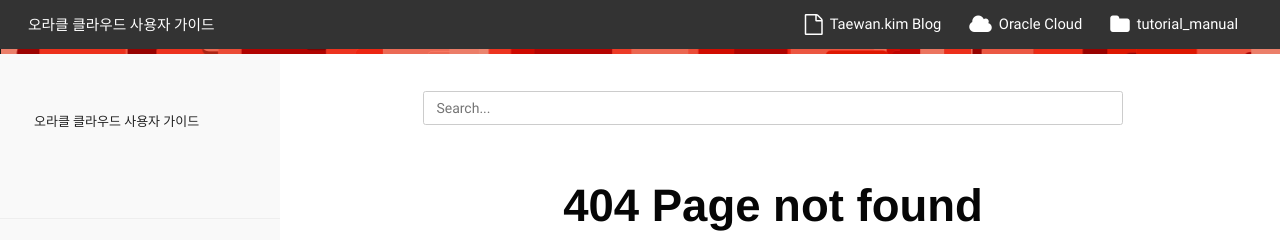
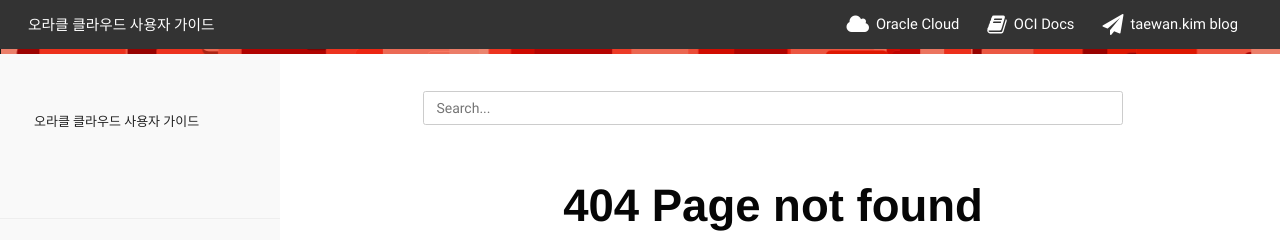
Before and after one commit to oci-docs/oci-docs.github.io, a plain HTML site: page 404.html in a window 1280 px wide. Shown: the top 240 px of the page. Drawn offline with Linux system fonts and the light colour scheme.

Commit message:
rebuilding site 2020년 3월 26일 목요일 19시 13분 13초 KST

```diff
--- a/404.html
+++ b/404.html
@@ -5,7 +5,7 @@
 
       <meta charset="utf-8">
 <meta name="viewport" content="width=device-width, initial-scale=1, maximum-scale=1, user-scalable=no">
-<meta name="revised" content="2020-03-26T18:56:43 KST">
+<meta name="revised" content="2020-03-26T19:13:09 KST">
 
 <meta name="description" content="오라클 클라우드 사용자 가이드입니다. 오라클 클라우드(OCI, Oracle Cloud Infrasturcture) 사용자를 위하여 주요 문서를 정리합니다.">
 <meta name="generator" content="Hugo 0.27.1" />
@@ -82,18 +82,18 @@
   <div class="burger"><a href="javascript:void(0);" style="font-size:15px;">&#9776;</a></div>
     <nav class="shortcuts">
             <li class="" role="">
-                <a href="http://taewan.kim/"  rel="noopener">
-                  <i class='fa fa-file-o'></i> <label>Taewan.kim Blog</label>
-                </a>
-            </li>
-            <li class="" role="">
-                <a href="http://taewan.kim/cloud/"  rel="noopener">
+                <a href="https://cloud.oracle.com"  rel="noopener">
                   <i class='fa fa-cloud'></i> <label>Oracle Cloud</label>
                 </a>
             </li>
             <li class="" role="">
-                <a href="http://taewan.kim/tutorial_manual/"  rel="noopener">
-                  <i class='fa fa-folder'></i> <label>tutorial_manual</label>
+                <a href="https://docs.cloud.oracle.com/"  rel="noopener">
+                  <i class='fa fa-book'></i> <label>OCI Docs</label>
+                </a>
+            </li>
+            <li class="" role="">
+                <a href="http://taewan.kim/"  rel="noopener">
+                  <i class='fa fa-send'></i> <label>taewan.kim blog</label>
                 </a>
             </li>
     </nav>
```
Also changed, not shown: index.html (+9 -9 lines), index/index.html (+9 -9 lines).
